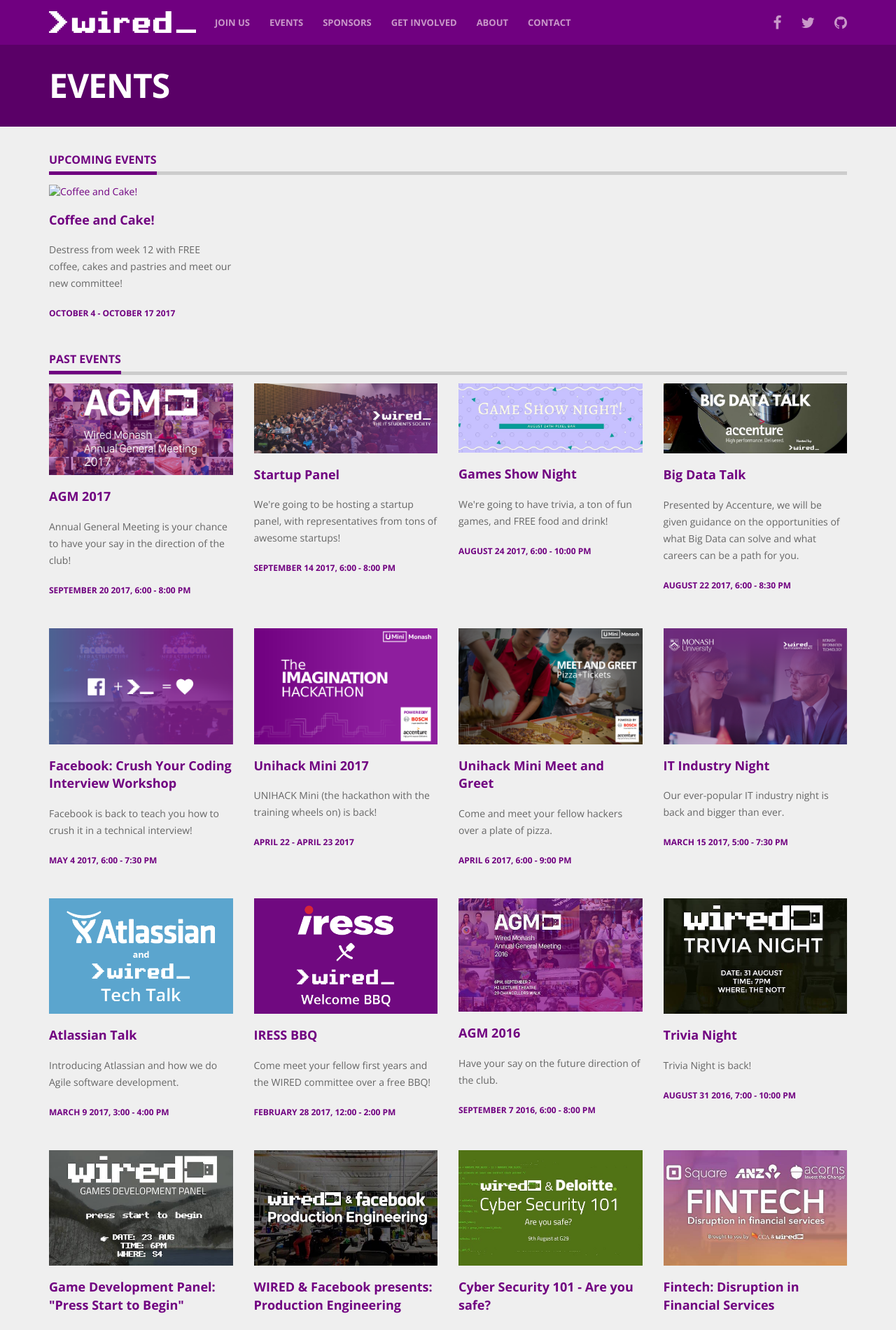
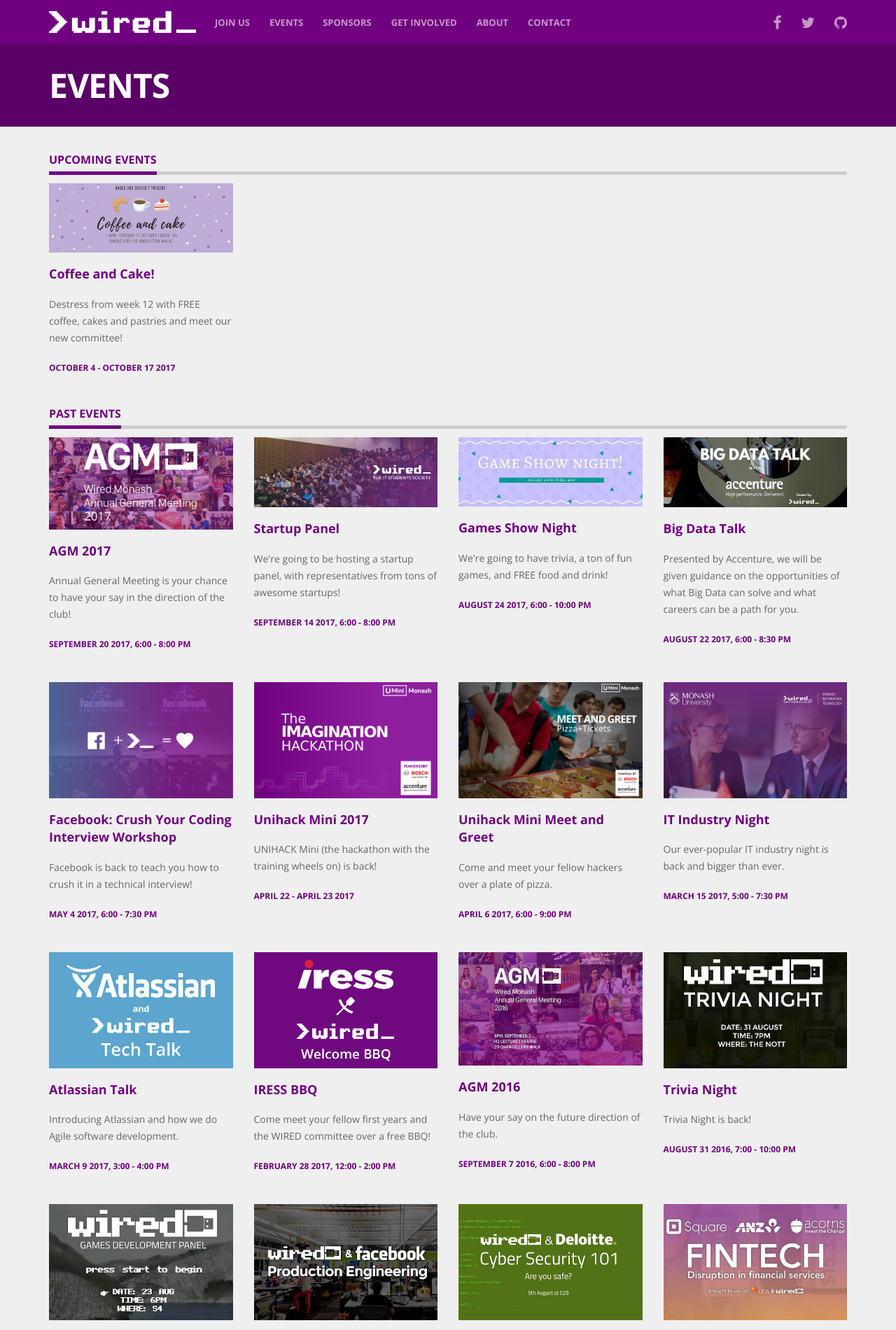
Before and after one commit to wiredmonash/wiredmonash.github.io, a Jekyll site: the page built from events.html, in a window 1280 px wide. Shown: the top 1901 px of the page at 70% size. Built offline with Jekyll 4.4.1, drawn with Linux system fonts in a browser that asks for light colours; nearby versions of some CDN libraries.

Commit message:
fixed image on cofee event

```diff
--- a/_data/events.yml
+++ b/_data/events.yml
@@ -1,7 +1,7 @@
 - name: "Coffee and Cake!"
   description: Destress from week 12 with FREE coffee, cakes and pastries and meet our new committee!
   url: https://www.facebook.com/events/176942749523926
-  img: /assets/img.promo/coffee-and-cake.jpg
+  img: /assets/img/promo/coffee-and-cake.jpg
   date_start: 2017-10-04 21:00:00
   date_end: 2017-10-17 16:00:00
 
```
